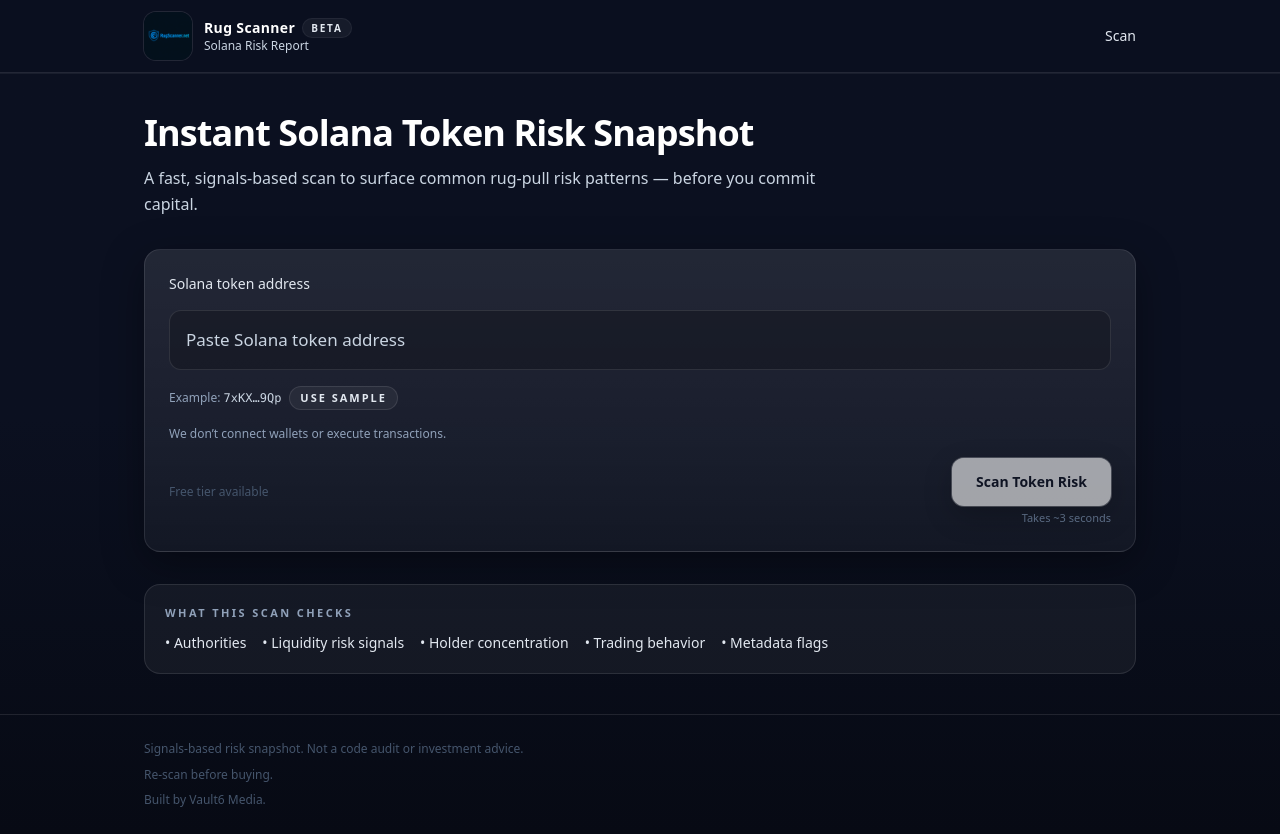
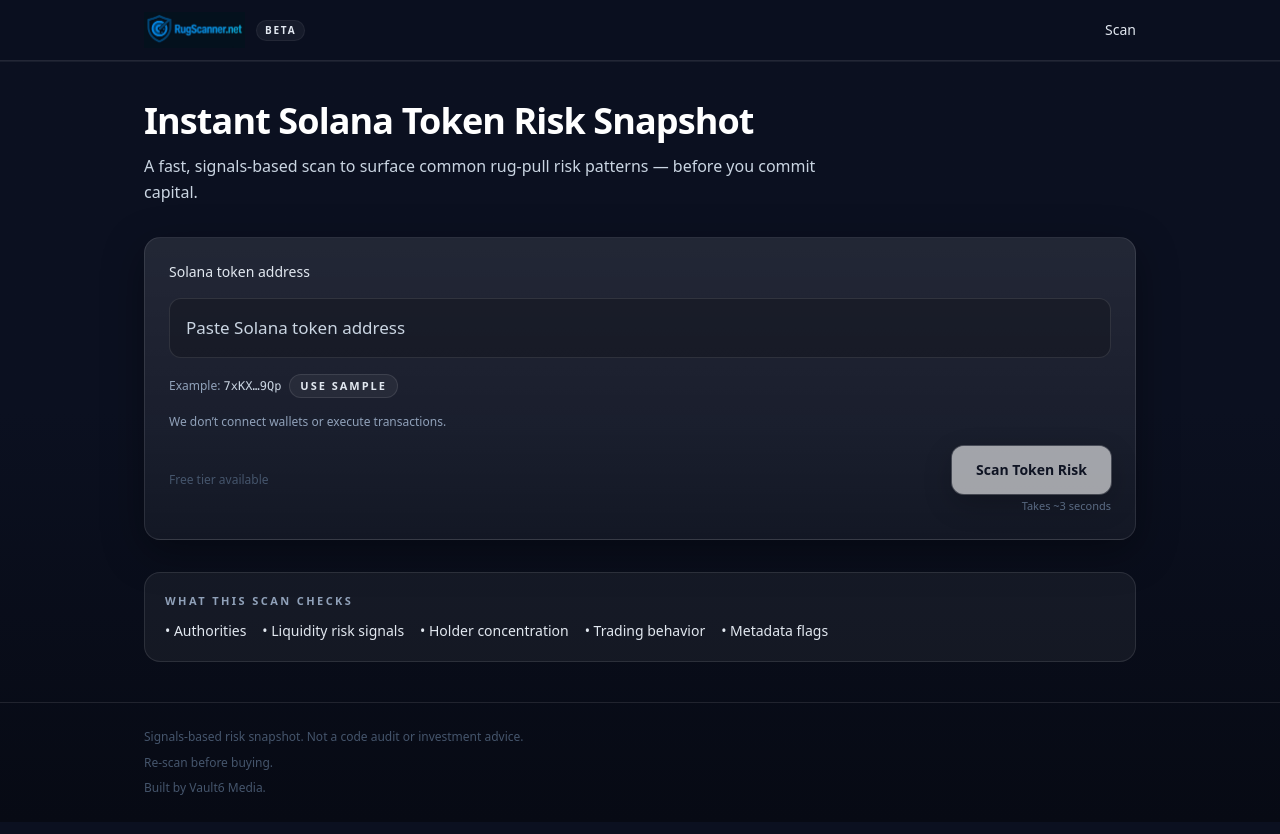
Before and after one commit to afrim-consulting-bot/rug-scanner-prototype, a React (Vite) app: page / in a window 1280 px wide. Built offline with nearby package versions, Linux system fonts and the light colour scheme; the HTML template or start-up script is replaced by a standard one.

Commit message:
Brand assets: header uses horizontal logo; favicon uses shield

```diff
--- a/index.html
+++ b/index.html
@@ -2,9 +2,9 @@
 <html lang="en">
   <head>
     <meta charset="UTF-8" />
-    <link rel="icon" type="image/svg+xml" href="/vite.svg" />
+    <link rel="icon" type="image/png" href="/brand/rugscanner-shield.png" />
     <meta name="viewport" content="width=device-width, initial-scale=1.0" />
-    <title>rug-scanner-prototype</title>
+    <title>Rug Scanner</title>
   </head>
   <body>
     <div id="root"></div>
--- a/src/components/Layout.tsx
+++ b/src/components/Layout.tsx
@@ -7,20 +7,14 @@ export function Layout() {
         <div className="mx-auto flex max-w-5xl items-center justify-between px-4 py-2 sm:py-3">
           <Link to="/" className="flex items-center gap-3" aria-label="Rug Scanner">
             <img
-              src="/brand/rugscanner-logo.png"
-              alt=""
-              aria-hidden="true"
-              className="h-10 w-10 sm:h-12 sm:w-12 rounded-xl object-cover ring-1 ring-white/10"
+              src="/brand/rugscanner-horizontal.png"
+              alt="RugScanner.net"
+              className="h-8 w-auto select-none sm:h-9"
+              draggable={false}
             />
-            <div className="leading-tight">
-              <div className="flex items-center gap-2 text-sm font-semibold tracking-wide text-white">
-                Rug Scanner
-                <span className="rounded-full bg-white/5 px-2 py-0.5 text-[10px] font-semibold uppercase tracking-[0.18em] text-slate-200 ring-1 ring-white/10">
-                  Beta
-                </span>
-              </div>
-              <div className="hidden text-xs text-slate-300 sm:block">Solana Risk Report</div>
-            </div>
+            <span className="rounded-full bg-white/5 px-2 py-0.5 text-[10px] font-semibold uppercase tracking-[0.18em] text-slate-200 ring-1 ring-white/10">
+              Beta
+            </span>
           </Link>
           <nav className="flex items-center gap-3 text-sm">
             <Link className="text-slate-200 hover:text-white" to="/">
```
Also changed, not shown: public/brand/rugscanner-horizontal.png (added), public/brand/rugscanner-shield.png (added).
